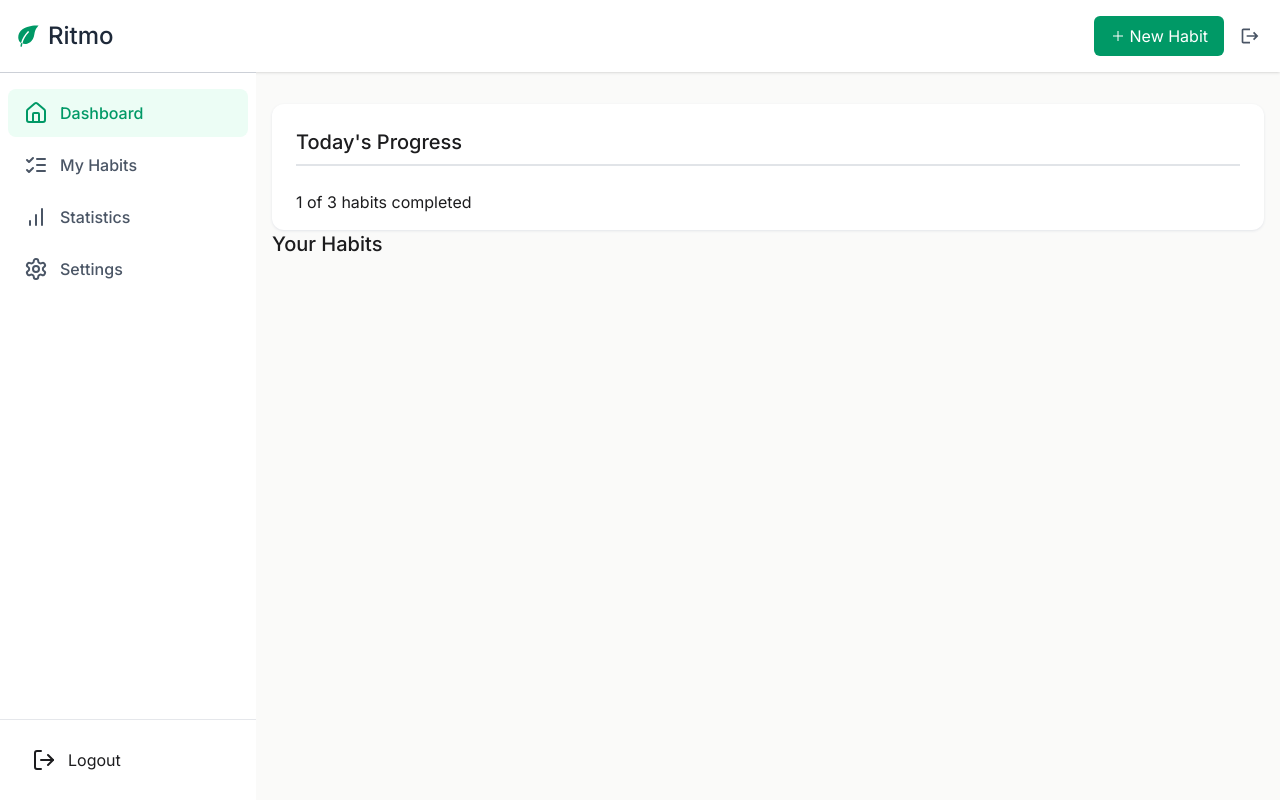
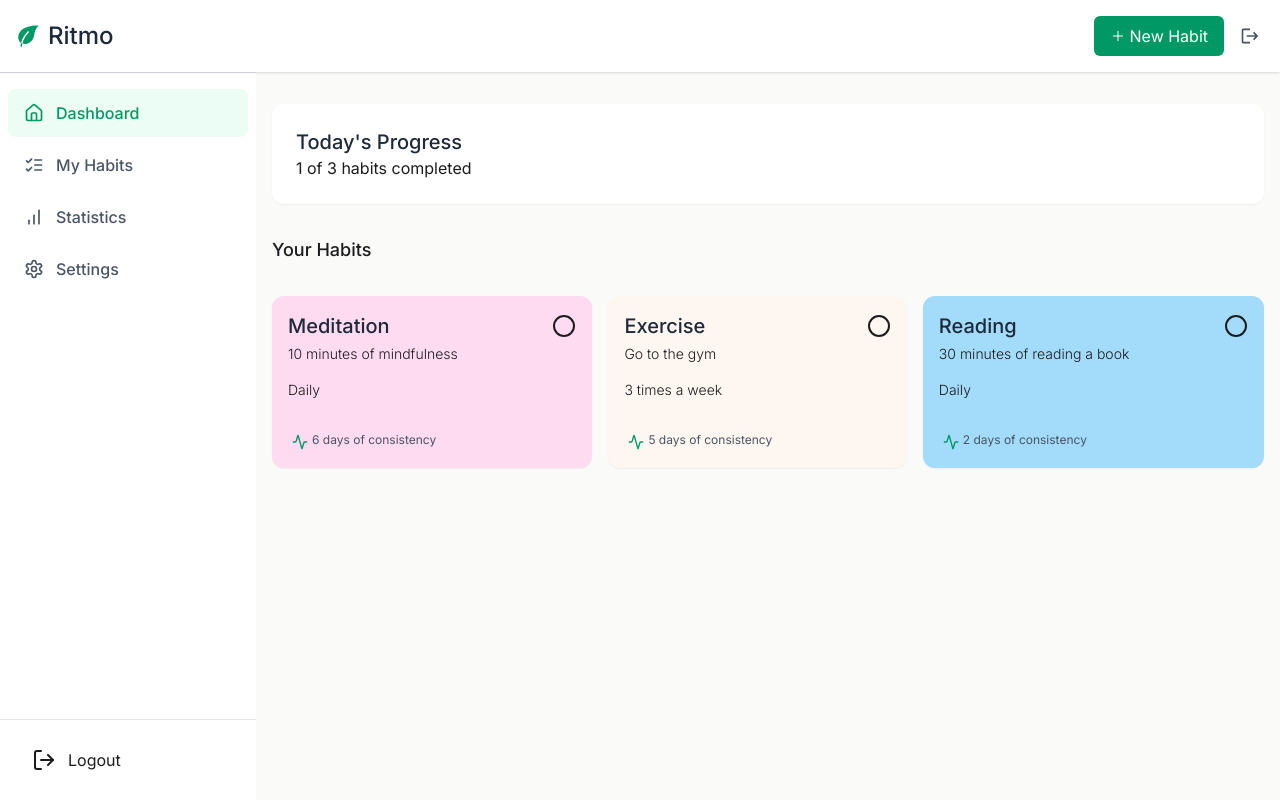
Before and after one commit to Sygris/ritmo, a Next.js app: page /dashboard in a window 1280 px wide. Built offline with nearby package versions, Linux system fonts and the light colour scheme.

Commit message:
Dashboard design done

```diff
--- a/src/app/dashboard/_components/Header.tsx
+++ b/src/app/dashboard/_components/Header.tsx
@@ -12,7 +12,7 @@ export default function Header({ onAddHabit }: HeaderProps) {
   }
 
   return (
-    <div className="bg-white shadow-sm">
+    <div className="bg-white shadow-sm sticky">
       <div className="container mx-auto p-4 flex items-center justify-between">
         <div className="flex items-center">
           <Icon icon={IoLeafSharp} flip={true} className="text-emerald-600 mr-2" />
--- a/src/app/dashboard/_components/NavLinks.tsx
+++ b/src/app/dashboard/_components/NavLinks.tsx
@@ -42,7 +42,8 @@ function NavLink({ href, icon, text, flip, size }: NavLinkProps) {
         }
       )}
     >
-      <Icon icon={icon} size={size} flip={flip} />
+      {/* If size is not specify keep nav links at 20px instead of default (24px) */}
+      <Icon icon={icon} size={size ? size : 20} flip={flip} />
       <p className='font-medium'>{text}</p>
     </Link>
   );
--- a/src/app/dashboard/layout.tsx
+++ b/src/app/dashboard/layout.tsx
@@ -9,7 +9,7 @@ export default function Layout({ children }: { children: React.ReactNode }) {
       <Header onAddHabit={() => {}}/>
       <div className="flex h-[calc(100vh-72px)] overflow-auto md:flex-row md:overflow-hidden">
         <SideNav />
-        <main className="flex-grow bg-stone-50 -z-1 md:overflow-y-auto px-4 py-8">
+        <main className="flex-grow bg-stone-50 md:overflow-y-auto px-4 py-8">
           {children}
         </main>
       </div>
--- a/src/app/dashboard/page.tsx
+++ b/src/app/dashboard/page.tsx
@@ -1,30 +1,77 @@
+import { LuActivity, LuCircle, LuCircleCheck } from "react-icons/lu";
 import { Card, CardContent, CardDescription, CardHeader, CardTitle } from "../ui/Card";
+import Icon from "./_components/Icon";
+
+const habitsList = [
+  {
+    name: "Meditation",
+    description: "10 minutes of mindfulness",
+    frequency: "Daily",
+    consistency: "6 days of consistency",
+    color: "bg-[#fedbf0]"
+  },
+  {
+    name: "Exercise",
+    description: "Go to the gym",
+    frequency: "3 times a week",
+    consistency: "5 days of consistency",
+    color: "bg-[#fef6f0]"
+  },
+  {
+    name: "Reading",
+    description: "30 minutes of reading a book",
+    frequency: "Daily",
+    consistency: "2 days of consistency",
+    color: "bg-[#a3dbfa]"
+  },
+]
 
 export default function Home() {
 
-  // const users = await prisma.user.findMany();
-
   return (
     <>
-      <Card className="bg-white shadow-sm shadow-gray-200">
+      <Card className="p-6">
         <CardHeader>
-          <CardTitle>
-            Today's Progress
+          <CardTitle className="text-gray-800">
+            Today&apos;s Progress
           </CardTitle>
         </CardHeader>
         <CardContent className="flex flex-col items-start justify-center">
-          <div>
-
-          </div>
           <p>1 of 3 habits completed</p>
-          {/* {users.map((user) =>
-              <Link href={"./page.tsx"} key={user.id}>{user.username}</Link>
-            )} */}
         </CardContent>
       </Card>
-
-      <h2 className="text-xl font-medium">Your Habits</h2>
-
+      <div className="mt-8">
+        <h2 className="text-lg font-medium">Your Habits</h2>
+        <div className="flex flex-wrap gap-4 mt-8">
+          {habitsList.map((habit) => {
+            return (
+              <Card key={habit.name} className={`${habit.color} flex flex-col flex-auto p-4`}>
+                <CardHeader>
+                  <div className="flex flex-row items-center justify-between">
+                    <CardTitle className="text-gray-800">
+                      {habit.name}
+                    </CardTitle>
+                    <button
+                      className="hover:text-emerald-600 cursor-pointer">
+                      <Icon icon={LuCircle} />
+                    </button>
+                  </div>
+                  <CardDescription className="mt-1 space-y-4">
+                    <p>{habit.description}</p>
+                    <p>{habit.frequency}</p>
+                  </CardDescription>
+                </CardHeader>
+                <CardContent className="flex items-start mt-8">
+                  <div className="px-1 py-0.5">
+                    <Icon icon={LuActivity} size={16} className="text-emerald-600" />
+                  </div>
+                  <p className="text-gray-600 text-xs">{habit.consistency}</p>
+                </CardContent>
+              </Card>
+            )
+          })}
+        </div>
+      </div>
     </>
   );
 }
--- a/src/app/ui/Card.tsx
+++ b/src/app/ui/Card.tsx
@@ -9,11 +9,11 @@ type CardProps = {
 export function Card({ children, className, ...props }: CardProps) {
 
   // Added this line because when passing a bg color it wouldn´t change
-  const backgroundColor = className?.includes('bg-') ? '' : 'bg-primary-background/5';
+  const backgroundColor = className?.includes('bg-') ? '' : 'bg-white';
   const combinedClass = clsx(
     backgroundColor,
     className,
-    'p-2 rounded-xl shadow-md shadow-foreground/20 h-fit'
+    'p-2 rounded-xl shadow-xs'
   );
 
   return (
@@ -25,9 +25,8 @@ export function Card({ children, className, ...props }: CardProps) {
 
 export function CardHeader({ children, className, ...props }: CardProps) {
   return (
-    <div className={`${className} flex flex-col gap-2 p-4`} {...props}>
+    <div className={`${className} flex flex-col`} {...props}>
       {children}
-      <div className="w-full bg-muted h-0.5" />
     </div>
   );
 };
@@ -42,15 +41,15 @@ export function CardTitle({ children, className, ...props }: CardProps) {
 
 export function CardDescription({ children, className, ...props }: CardProps) {
   return (
-    <p className={`${className} text-secondary-foreground/50 text-xs md:text-sm font-light`} {...props}>
+    <div className={`${className} text-xs md:text-sm font-light`} {...props}>
       {children}
-    </p>
+    </div>
   );
 };
 
 export function CardContent({ children, className, ...props }: CardProps) {
   return (
-    <div className={`${className} px-4 py-2 text-center text-md`} {...props}>
+    <div className={`${className} text-center text-md`} {...props}>
       {children}
     </div>
   );
```
